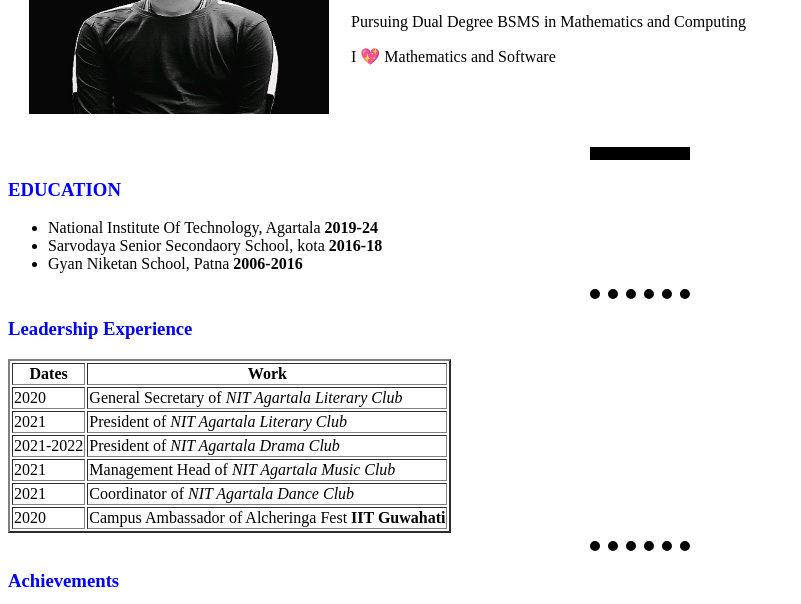
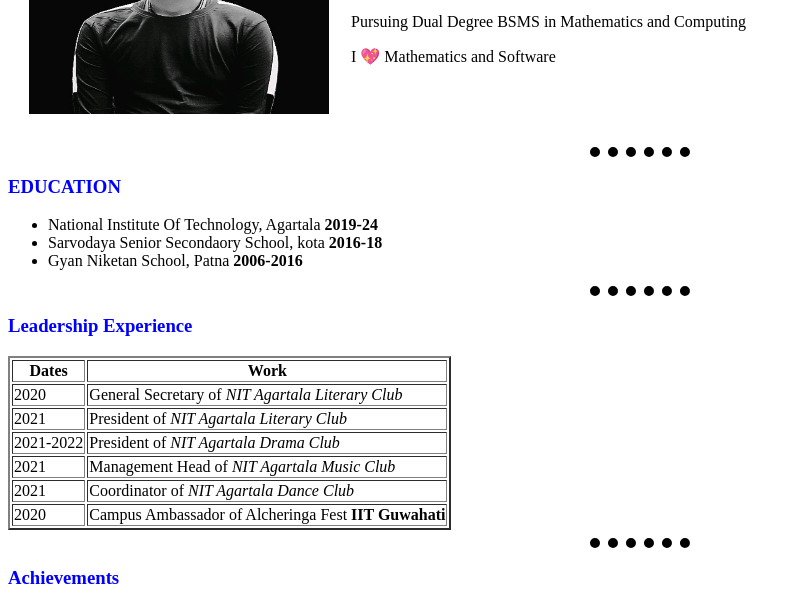
Before and after one commit to tarangvats/CV, a plain HTML site: page index.html in a window 1280 px wide. Shown: the part 165-769 px from the top of the page, without its empty margins (0-801 px from the left). Drawn offline with Linux system fonts and the light colour scheme.

Commit message:
Update index.html

```diff
--- a/index.html
+++ b/index.html
@@ -18,7 +18,7 @@
         </tr>
     </table>
 
-    <hr size="5" color = "black">
+    <hr>
     <h3><b>EDUCATION</b></h3>
     <ul>
         <li>National Institute Of Technology, Agartala <b>2019-24</b></li>
@@ -71,7 +71,7 @@
             <li>1st Prize <em> Silent Act</em>  <b> Social Fest IIT JAMMU.</b></li>
                 <li>1st Prize <em> Monoact</em>  <b>Culturals-Mela IIT INDORE.</b></li>
             <li>3rd prize <em> On spot acting </em><b>Renao IIT jammu.</b></li>
-            <li>5th position <em> inter-nit chess tournament</em><b>I_am_an_nitian page</b> </li>
+            <li>5th position <em> inter-nit chess tournament</em><b> I_am_an_nitian page</b> </li>
             <li>1st Prize <em>Tamasha Drama event </em> <b>NIT AGARTALA</b></li>
         </ol>
 <!--             <li></li> -->
```
